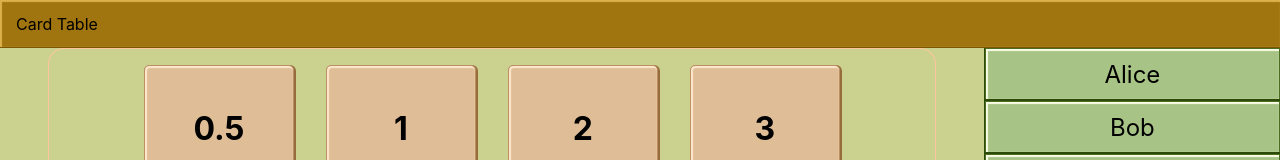
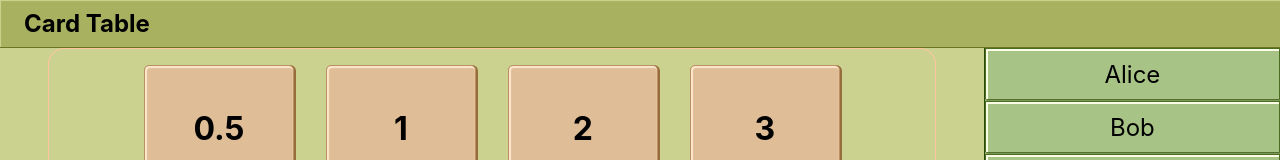
Before and after one commit to Digitanalogik/react-card-table, a React (Create React App) app: page / in a window 1280 px wide. Shown: the top 160 px of the page. Built offline with nearby package versions, Linux system fonts and the light colour scheme.

Commit message:
Improved colors

```diff
--- a/src/Components/Header/Header.css
+++ b/src/Components/Header/Header.css
@@ -3,9 +3,10 @@
   display: flex;
   align-items: center;
   padding-left: 1em;
-  border-bottom: solid 1px #7D5700;
-  background-color: #A0740E;
-  box-shadow:   1px 1px 0px 1px #523A00,
-                1px 1px 1px 1px #DCB14C inset;
-
+  border-bottom: solid 1px #6C7521;
+  background-color: #A8B160;
+  box-shadow:   1px 1px 0px 1px #858D3F,
+                1px 1px 1px 0px #CDD490 inset;
+  font-size: 1.5rem;
+  font-weight: 700;
 }
--- a/src/Components/PlayerList/PlayerList.css
+++ b/src/Components/PlayerList/PlayerList.css
@@ -2,7 +2,7 @@
   display: flex;
   flex-direction: column;
   border-left: solid 1px #2D4A09;
-  background-color: #83A459;
+  background-color: #A9C585;
   flex-basis: 30%;
 }
 
@@ -14,8 +14,8 @@
   background-color: #A7C385;
   border: solid 1px #4A6D1F;
   border-bottom: none;
-  box-shadow:   1px 1px 1px 1px #2D4A09,
-                1px 1px 1px 1px #FAFCE6 inset;
+  box-shadow:   1px 1px 2px 0px #2D4A09,
+                1px 1px 0px 1px #FAFCE6 inset;
   height: 50px;
   margin-bottom: 2px;
 }
```
